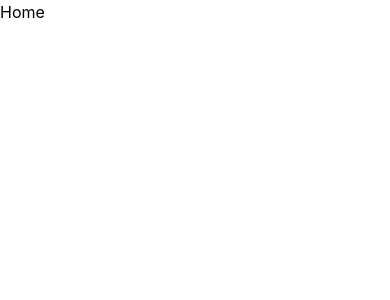
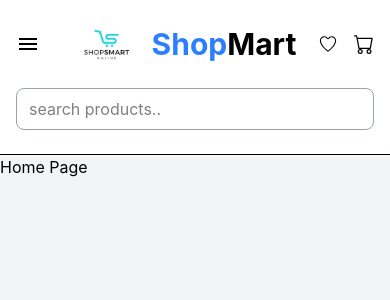
Before and after one commit to malikzahid10/mini_e-commerce, a React (Vite) app: page / in a window 390 px wide. Shown: the top 300 px of the page. Built offline with nearby package versions, Linux system fonts and the light colour scheme.

Commit message:
build responsive Navbar feature

```diff
--- a/package.json
+++ b/package.json
@@ -13,6 +13,7 @@
     "@tailwindcss/vite": "^4.3.3",
     "react": "^19.2.8",
     "react-dom": "^19.2.8",
+    "react-icons": "^5.7.0",
     "react-router-dom": "^7.18.4",
     "tailwindcss": "^4.3.3"
   },
--- a/src/App.jsx
+++ b/src/App.jsx
@@ -6,16 +6,20 @@ import ProductDetails from "./pages/ProductsDetails";
 import About from "./pages/About";
 import Cart from "./pages/Cart";
 import NotFound from "./pages/NotFound";
+import Wishlist from "./pages/Wishlist";
+import Navbar from "./components/Navbar";
 
 const App = () => {
   return (
     <nav>
+      <Navbar />
       <Routes>
         <Route path="/" element={<Home />} />
         <Route path="/products" element={<Products />} />
         <Route path="/product/:id" element={<ProductDetails />} />
         <Route path="/about" element={<About />} />
         <Route path="/cart" element={<Cart />} />
+        <Route path="/wishlist" element={<Wishlist />} />
         <Route path="*" element={<NotFound />} />
       </Routes>
     </nav>
--- a/src/components/Navbar.jsx
+++ b/src/components/Navbar.jsx
@@ -1,9 +1,73 @@
-import React from 'react'
+import React, { useState } from "react";
+import { Link } from "react-router-dom";
+import { IoIosHeartEmpty } from "react-icons/io";
+import { BsCart } from "react-icons/bs";
+import { IoMdMenu } from "react-icons/io";
+
+import ShopLogo from "../assets/shoplogo.png";
 
 const Navbar = () => {
+  const [isOpenMenu, setIsOpenMenu] = useState(false);
+
   return (
-    <div>Navbar</div>
-  )
-}
+    <nav className="bg-white border-b">
+      <div className="max-w-7xl mx-auto px-4 flex justify-between items-center">
+        <button
+          onClick={() => setIsOpenMenu(!isOpenMenu)}
+          className="text-2xl cursor-pointer md:hidden"
+        >
+          <IoMdMenu />
+        </button>
+        <div className="flex items-center gap-0.5">
+          <img
+            className="h-22 w-auto object-contain"
+            src={ShopLogo}
+            alt="shoplogo"
+          />
+          <Link to="/">
+            <h2 className="text-3xl font-bold">
+              <span className="text-blue-500">Shop</span>Mart
+            </h2>
+          </Link>
+        </div>
+        <div className="md:flex items-center gap-6 hidden">
+          <Link to="/">Home</Link>
+          <Link to="/products">Products</Link>
+          <Link to="/about">About</Link>
+        </div>
 
-export default Navbar
+        <div className="flex gap-4 items-center">
+          <input
+            className="border border-gray-400 py-2 px-3 w-64 rounded-lg focus:outline-none hidden md:block"
+            type="text"
+            placeholder="search products.."
+          />
+          <Link to="/wishlist" className="text-xl">
+            <IoIosHeartEmpty />
+          </Link>
+          <Link to="/cart" className="text-xl">
+            <BsCart />
+          </Link>
+        </div>
+      </div>
+      <div className="md:hidden px-4 pb-4">
+        <input
+          type="text"
+          placeholder="search products.."
+          className="border border-gray-400 px-3 py-2 w-full rounded-lg focus:outline-none"
+        />
+      </div>
+      <div className="md:hidden py-1 px-4">
+        {isOpenMenu && (
+          <div className="flex flex-col gap-4">
+            <Link to="/">Home</Link>
+            <Link to="/products">Products</Link>
+            <Link to="/about">About</Link>
+          </div>
+        )}
+      </div>
+    </nav>
+  );
+};
+
+export default Navbar;
--- a/src/pages/Home.jsx
+++ b/src/pages/Home.jsx
@@ -1,9 +1,12 @@
-import React from 'react'
+import React from "react";
+import Navbar from "../components/Navbar";
 
 const Home = () => {
   return (
-    <div>Home</div>
-  )
-}
+    <div className="min-h-screen bg-gray-100">
+      <h1>Home Page</h1>
+    </div>
+  );
+};
 
-export default Home
+export default Home;
--- /dev/null
+++ b/src/pages/Wishlist.jsx
@@ -0,0 +1,9 @@
+import React from 'react'
+
+const Wishlist = () => {
+  return (
+    <div>Wishlist</div>
+  )
+}
+
+export default Wishlist
```
Also changed, not shown: src/assets/shoplogo.png (added), 1 other file (tests, documents, lock files or other folders).
